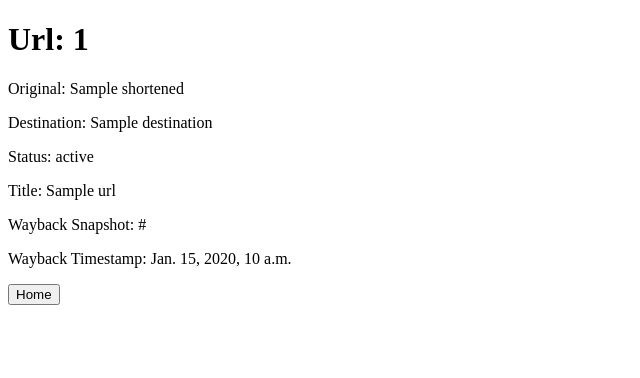
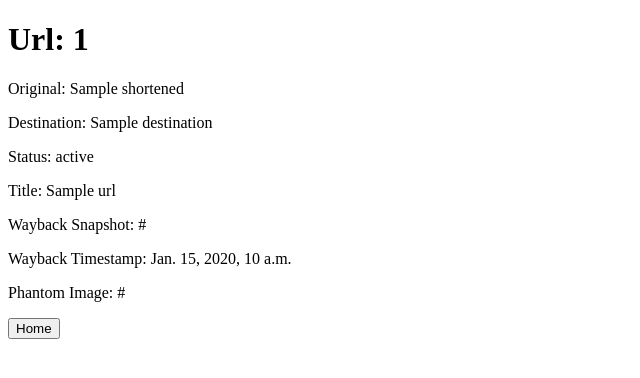
Before and after one commit to bopopescu/urlexpander2, a Django app: template templates/urlexpander2/detail.html in a window 1280 px wide. Shown: the top 378 px of the page, without its empty margins (0-640 px from the left). Run offline with Django 3.2, Linux system fonts and the light colour scheme; the template is opened without the code that fills it: most values are stand-ins (such as "Sample title", 1, 10 or a date in 2020).

Commit message:
Added to details page

```diff
--- a/templates/urlexpander2/detail.html
+++ b/templates/urlexpander2/detail.html
@@ -16,6 +16,7 @@
     <p>Title: {{ url.title }}</p>
     <p>Wayback Snapshot: {{ url.snapshot_url }}</p>
     <p>Wayback Timestamp: {{ url.timestamp }}</p>
+    <p>Phantom Image: {{ url.screenshot_url }}</p>
 {% endif %}
 <form action='{% url 'urlexpander2:index' %}'>
     {% csrf_token %}
```
